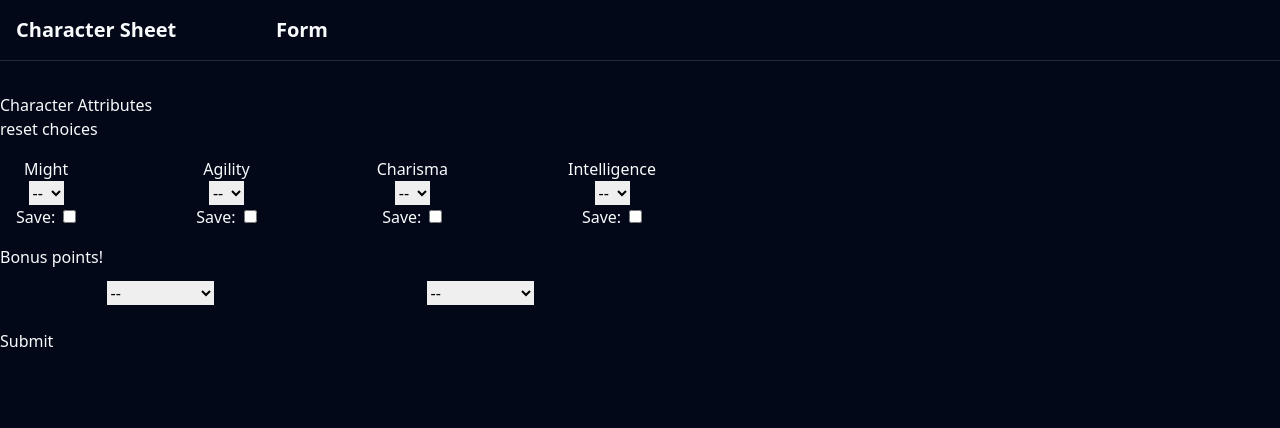
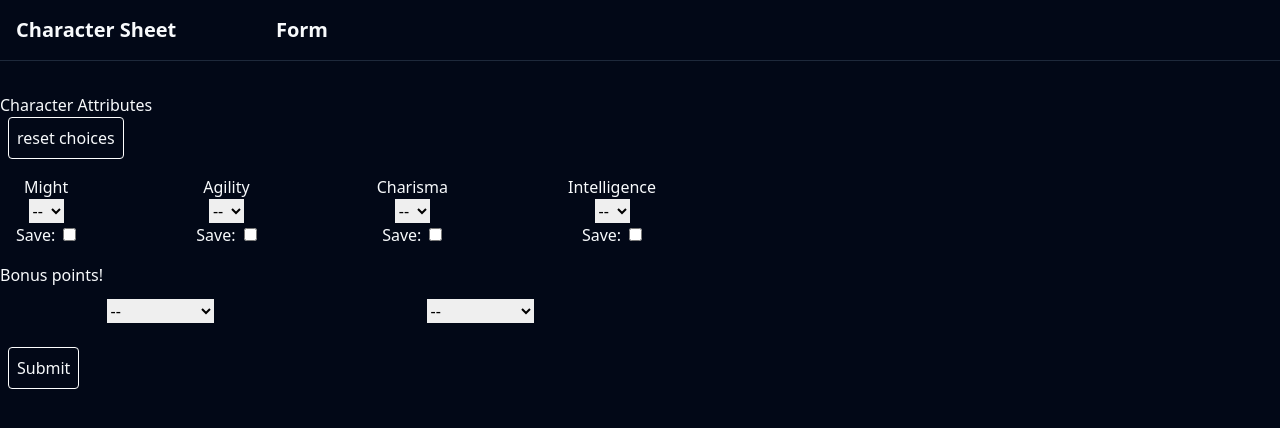
Before and after one commit to thegouge/dc20-beyond, a Next.js app: page /form/attributes in a window 1280 px wide. Shown: the top 428 px of the page. Built offline with nearby package versions, Linux system fonts and the light colour scheme.

Commit message:
implement and add a toast component

```diff
--- a/package.json
+++ b/package.json
@@ -23,10 +23,12 @@
     "geist": "^1.3.0",
     "lucide-react": "^0.436.0",
     "next": "^14.2.1",
+    "next-themes": "^0.3.0",
     "postgres": "^3.4.4",
     "react": "^18.3.0",
     "react-dom": "^18.3.0",
     "server-only": "^0.0.1",
+    "sonner": "^1.5.0",
     "tailwind-merge": "^2.5.2",
     "tailwindcss-animate": "^1.0.7",
     "zod": "^3.23.3"
--- a/src/app/layout.tsx
+++ b/src/app/layout.tsx
@@ -2,6 +2,7 @@ import "~/styles/globals.css";
 import { GeistSans } from "geist/font/sans";
 import { ClerkProvider } from "@clerk/nextjs";
 import TopNav from "./_components/TopNav";
+import { Toaster } from "sonner";
 
 export const metadata = {
 	title: "DC20-Beyond",
@@ -20,6 +21,7 @@ export default function RootLayout({ children }: PropTypes) {
 				<body>
 					<TopNav />
 					{children}
+					<Toaster />
 				</body>
 			</html>
 		</ClerkProvider>
--- a/src/styles/globals.css
+++ b/src/styles/globals.css
@@ -67,3 +67,7 @@
     @apply bg-background text-foreground;
   }
 }
+
+.outline-button {
+  @apply ml-2 rounded border border-white p-2;
+}
```
Also changed, not shown: 1 other file (tests, documents, lock files or other folders).
